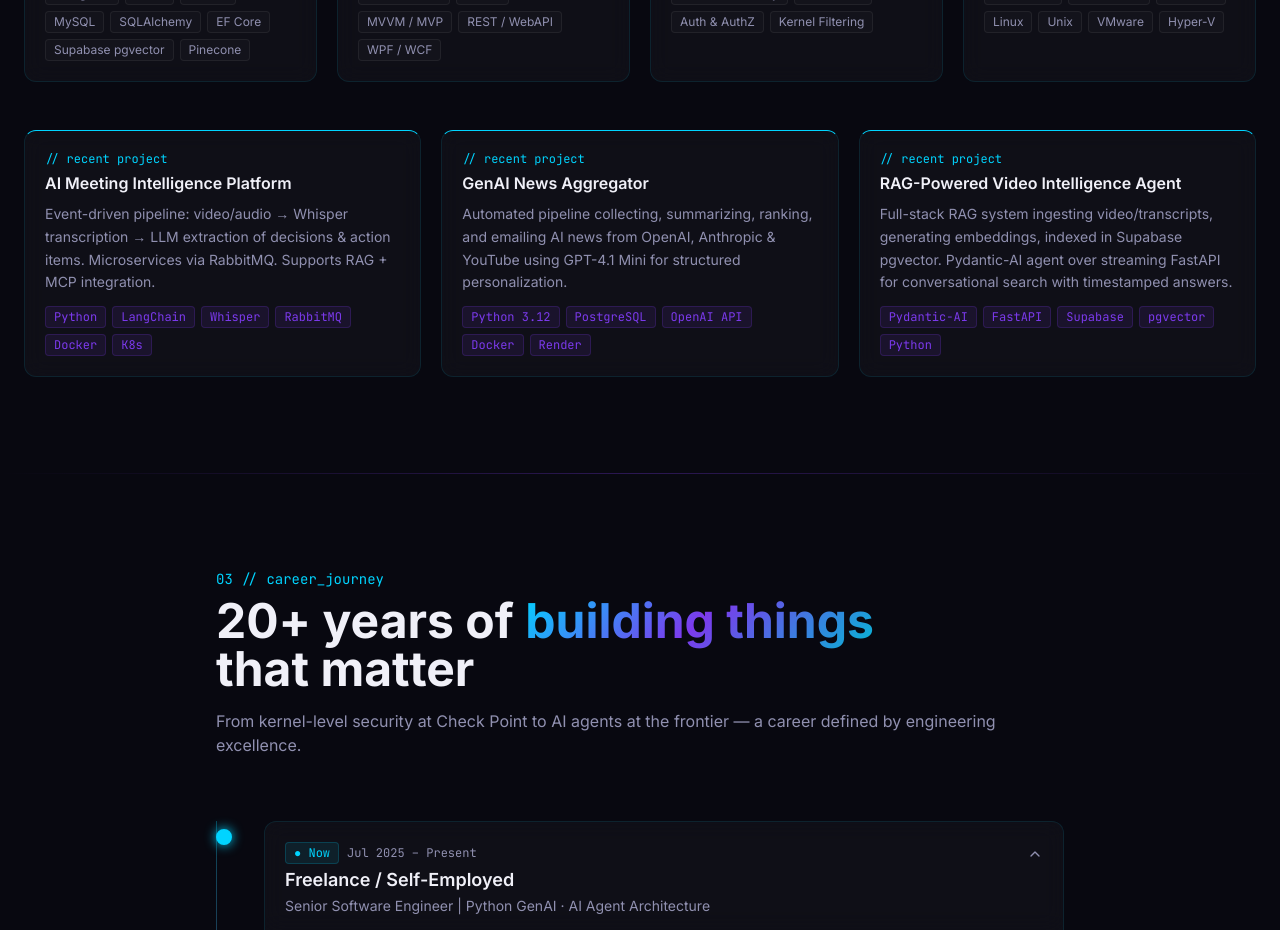
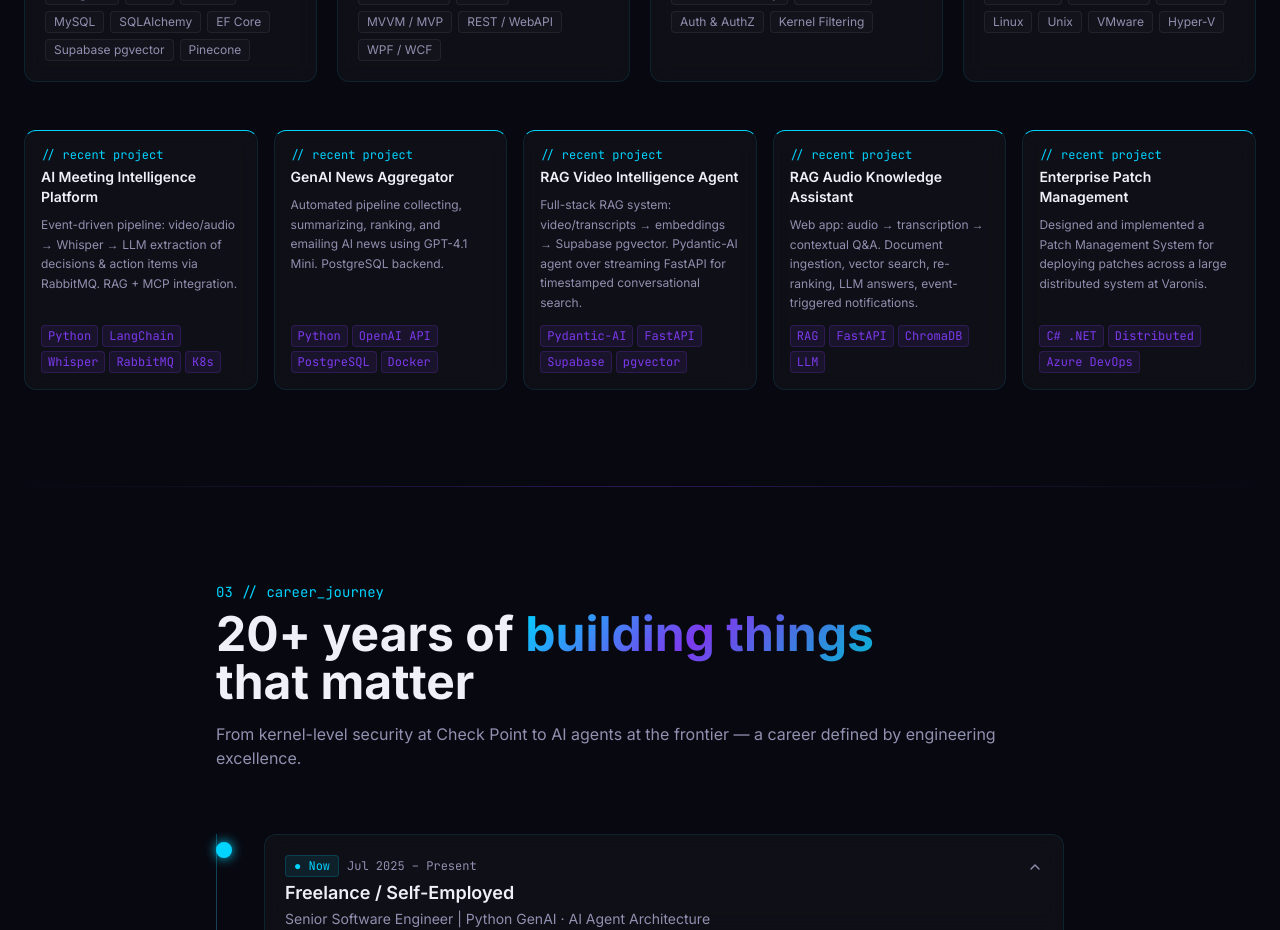
Before and after one commit to gek007/professional-site, a Next.js app: page / in a window 1280 px wide. Shown: the part 2540-3470 px from the top of the page. Built offline with nearby package versions, Linux system fonts and the light colour scheme.

Commit message:
feat: show all 5 recent projects in a single row on Skills section
Made-with: Cursor

```diff
--- a/components/Skills.tsx
+++ b/components/Skills.tsx
@@ -175,39 +175,49 @@ export default function Skills() {
         </div>
 
         {/* Featured projects row */}
-        <div className="mt-12 grid md:grid-cols-3 gap-5">
+        <div className="mt-12 grid grid-cols-1 sm:grid-cols-2 lg:grid-cols-5 gap-4">
           {[
             {
               name: "AI Meeting Intelligence Platform",
-              desc: "Event-driven pipeline: video/audio → Whisper transcription → LLM extraction of decisions & action items. Microservices via RabbitMQ. Supports RAG + MCP integration.",
-              tags: ["Python", "LangChain", "Whisper", "RabbitMQ", "Docker", "K8s"],
+              desc: "Event-driven pipeline: video/audio → Whisper → LLM extraction of decisions & action items via RabbitMQ. RAG + MCP integration.",
+              tags: ["Python", "LangChain", "Whisper", "RabbitMQ", "K8s"],
             },
             {
               name: "GenAI News Aggregator",
-              desc: "Automated pipeline collecting, summarizing, ranking, and emailing AI news from OpenAI, Anthropic & YouTube using GPT-4.1 Mini for structured personalization.",
-              tags: ["Python 3.12", "PostgreSQL", "OpenAI API", "Docker", "Render"],
+              desc: "Automated pipeline collecting, summarizing, ranking, and emailing AI news using GPT-4.1 Mini. PostgreSQL backend.",
+              tags: ["Python", "OpenAI API", "PostgreSQL", "Docker"],
             },
             {
-              name: "RAG-Powered Video Intelligence Agent",
-              desc: "Full-stack RAG system ingesting video/transcripts, generating embeddings, indexed in Supabase pgvector. Pydantic-AI agent over streaming FastAPI for conversational search with timestamped answers.",
-              tags: ["Pydantic-AI", "FastAPI", "Supabase", "pgvector", "Python"],
+              name: "RAG Video Intelligence Agent",
+              desc: "Full-stack RAG system: video/transcripts → embeddings → Supabase pgvector. Pydantic-AI agent over streaming FastAPI for timestamped conversational search.",
+              tags: ["Pydantic-AI", "FastAPI", "Supabase", "pgvector"],
+            },
+            {
+              name: "RAG Audio Knowledge Assistant",
+              desc: "Web app: audio → transcription → contextual Q&A. Document ingestion, vector search, re-ranking, LLM answers, event-triggered notifications.",
+              tags: ["RAG", "FastAPI", "ChromaDB", "LLM"],
+            },
+            {
+              name: "Enterprise Patch Management",
+              desc: "Designed and implemented a Patch Management System for deploying patches across a large distributed system at Varonis.",
+              tags: ["C# .NET", "Distributed", "Azure DevOps"],
             },
           ].map((proj) => (
             <div
               key={proj.name}
-              className="glass rounded-xl p-5 border-t-2"
+              className="glass rounded-xl p-4 border-t-2 flex flex-col"
               style={{ borderTopColor: "#00d4ff" }}
             >
               <p className="font-mono text-xs text-[#00d4ff] mb-1">// recent project</p>
-              <h3 className="text-[#f0f0f8] font-semibold mb-2">{proj.name}</h3>
-              <p className="text-[#9090b0] text-sm leading-relaxed mb-3">
+              <h3 className="text-[#f0f0f8] font-semibold text-sm mb-2">{proj.name}</h3>
+              <p className="text-[#9090b0] text-xs leading-relaxed mb-3 flex-1">
                 {proj.desc}
               </p>
-              <div className="flex flex-wrap gap-1.5">
+              <div className="flex flex-wrap gap-1">
                 {proj.tags.map((t) => (
                   <span
                     key={t}
-                    className="px-2 py-0.5 rounded font-mono text-xs bg-[rgba(124,58,237,0.1)] text-[#7c3aed] border border-[rgba(124,58,237,0.2)]"
+                    className="px-1.5 py-0.5 rounded font-mono text-xs bg-[rgba(124,58,237,0.1)] text-[#7c3aed] border border-[rgba(124,58,237,0.2)]"
                   >
                     {t}
                   </span>
```
